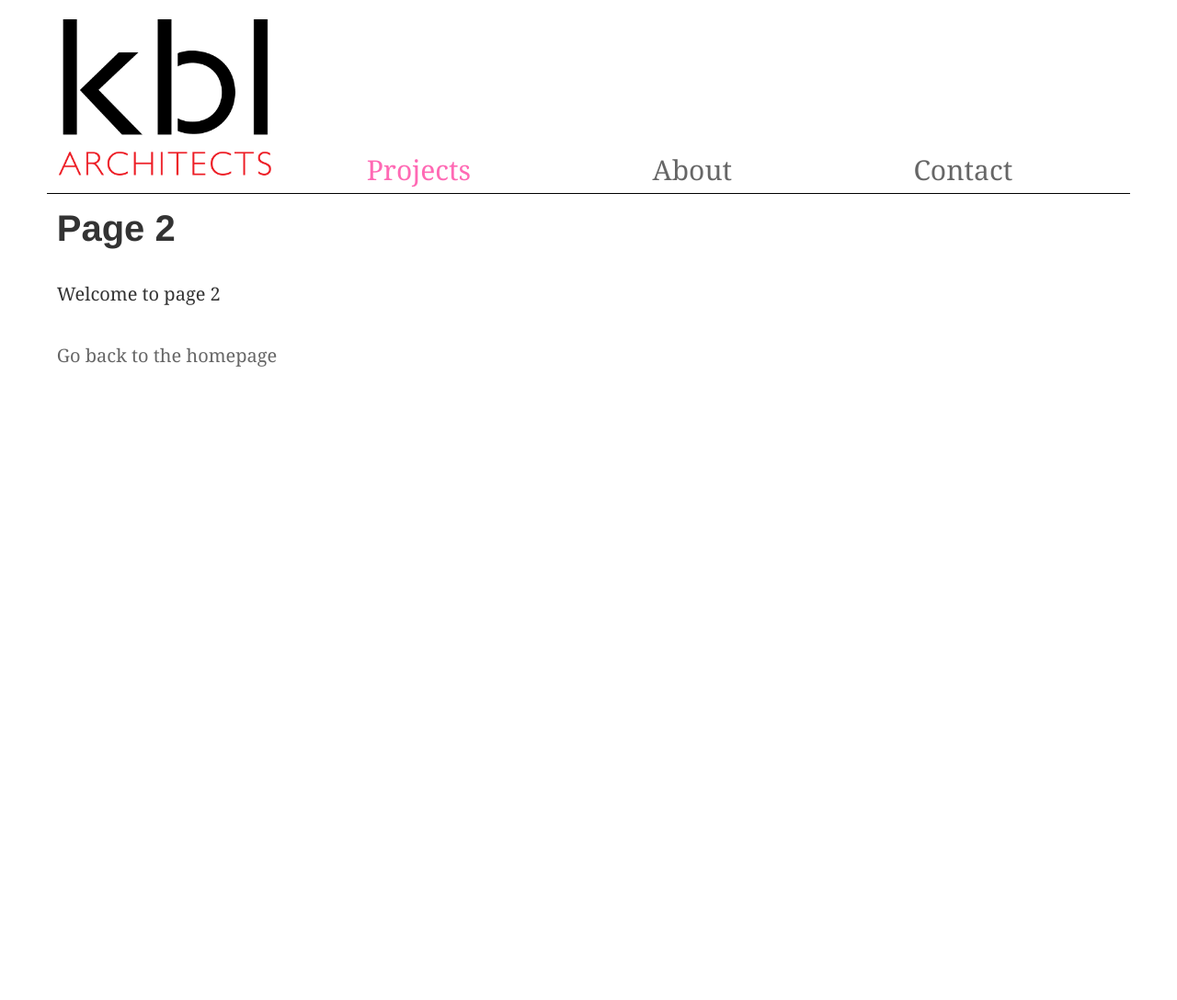
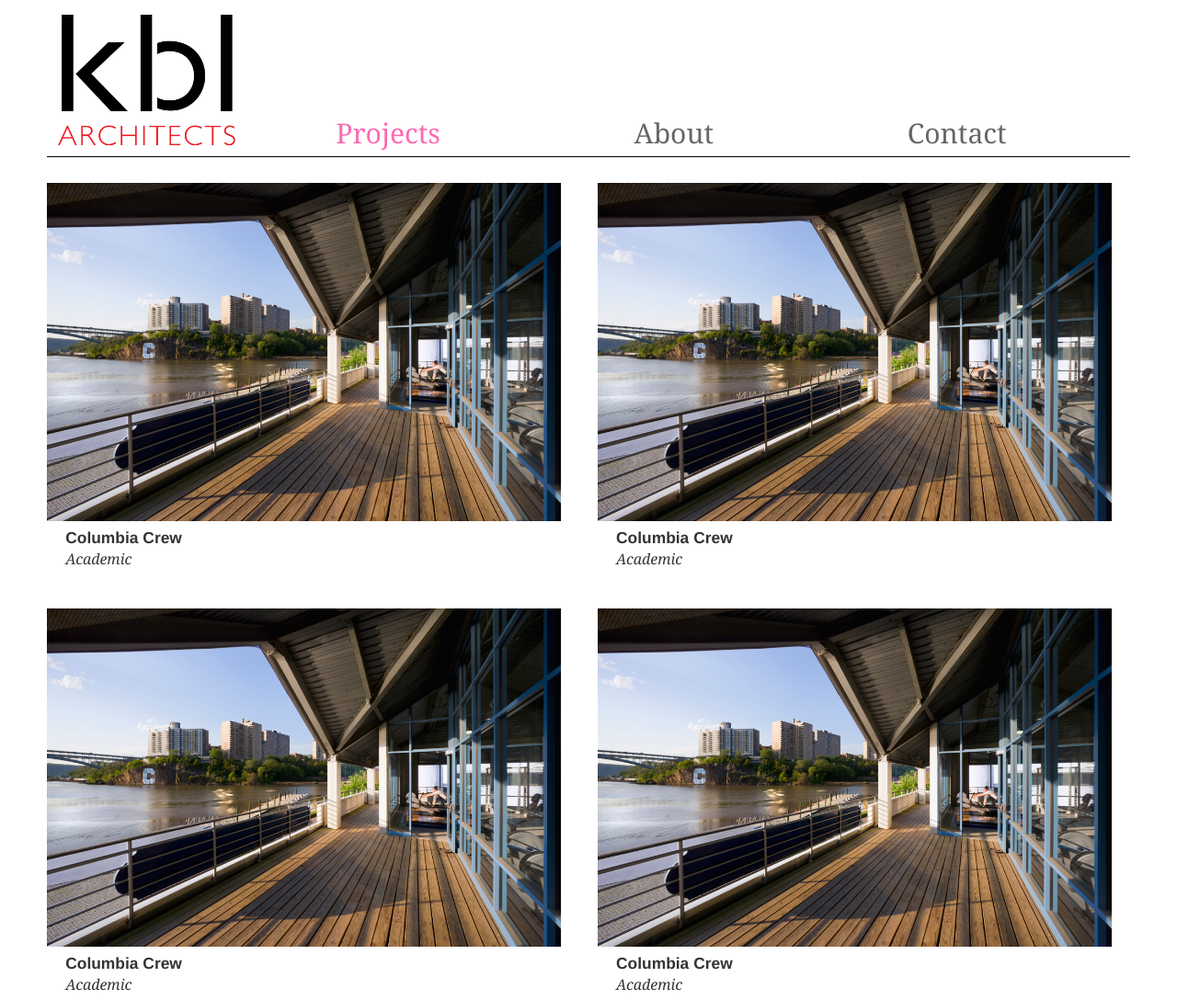
Before and after one commit to baintonw/kbl-architects, a Gatsby site: page /projects in a window 1280 px wide. Shown: the top 1088 px of the page at 92% size. Before the commit the page ends 800 px from the top, so only its background shows below. Built offline with nearby package versions, Linux system fonts and the light colour scheme; Gatsby itself is replaced by a stand-in of ours; a web font is replaced by a local one.

Commit message:
hero, project card, project grid started

```diff
--- a/src/components/header.js
+++ b/src/components/header.js
@@ -18,6 +18,7 @@ const Header = ({ siteTitle }) => (
       // background: `inherit`,
       // backgroundColor: `lightgreen`,
       marginBottom: `.75rem`,
+      marginBottom: `1.4rem`,
 
     }}
   >
@@ -34,11 +35,11 @@ const Header = ({ siteTitle }) => (
       <Link to="/">
         <div className="logo" style={{
           // border: `1px solid black`,
-          width: `12rem`,
-          height: `10rem`,
+          width: `10rem`,
+          height: `8rem`,
           marginLeft: `2rem`,
           // marginBottom: `1.5rem`,
-          backgroundSize: `12rem`,
+          backgroundSize: `10rem`,
           backgroundRepeat: `no-repeat`,
           backgroundPosition: `center`,
           backgroundImage: `url(${logo})`,
--- a/src/components/layout.css
+++ b/src/components/layout.css
@@ -18,10 +18,17 @@ font-family: 'Comfortaa', cursive;
 
 */
 
-html {
-  /* font-family: sans-serif; */
-  -ms-text-size-adjust: 100%;
-  -webkit-text-size-adjust: 100%;
+html, body, #___gatsby {
+  height: 100vh;
+  /* overflow: hidden; */
+}
+
+body {
+  margin: 0px;
+}
+
+div[role="group"][tabindex] {
+  height: 100%;
 }
 * {
   box-sizing: border-box;
@@ -78,6 +85,8 @@ a:hover {
   background-color: black;
 }
 
+/* LAYOUT */
+
 /* HOME */
 
 .home-content {
@@ -88,6 +97,9 @@ a:hover {
 /* PROJECTS */
 
 /* ABOUT */
+.about-content {
+  margin: 0 auto;
+}
 
 /* CONTACT */
 .contact-page {
--- a/src/components/layout.js
+++ b/src/components/layout.js
@@ -28,20 +28,25 @@ const Layout = ({ children }) => {
     <>
       <Header siteTitle={data.site.siteMetadata.title} />
       <div
+        className="pageContent"
         style={{
           margin: `0 auto`,
+          // backgroundColor: `honeydew`,
           maxWidth: 1200,
           // border: `1px solid black`,
-          padding: `0 1.0875rem 1.45rem`,
+          padding: `0rem 1rem 0rem 0`,
+          // padding: `1rem`,
           // overflow: `hidden`,
+          maxWidth: `92%`,
+
         }}
       >
         <main>{children}</main>
-        {/* <footer>
-          © {new Date().getFullYear()}, Built with
+        <footer>
+          © {new Date().getFullYear()},
           {` `}
-          <a href="https://www.gatsbyjs.org">Gatsby</a>
-        </footer> */}
+          <a href="#">Will Bainton</a>
+        </footer>
       </div>
 
     </>
--- a/src/pages/about.js
+++ b/src/pages/about.js
@@ -7,11 +7,11 @@ import SEO from "../components/seo"
 const AboutPage = () => (
   <Layout>
     <SEO title="Home" />
-    <div>
+    <div className="about-content">
       <h2>About</h2>
       {/* <p>Welcome to the KBL's landing page</p> */}
     </div>
-    <Link to="/projects/">Go to page 2</Link> <br />
+    {/* <Link to="/projects/">Go to page 2</Link> <br /> */}
   </Layout>
 )
 
--- a/src/pages/projects.js
+++ b/src/pages/projects.js
@@ -4,12 +4,63 @@ import { Link } from "gatsby"
 import Layout from "../components/layout"
 import SEO from "../components/seo"
 
+import crew3 from "../images/crew-3.jpg"
+
+const ProjectCard = (props) => {
+  return (
+    <div
+      className="project-card"
+      style={{
+        // width: `100%`,
+        // width: `10rem`,
+        // border: `1px solid black`,
+      }}
+    >
+      <img
+        src={crew3}
+        style={{
+          width: `100%`,
+          height: `auto`,
+          margin: `0`,
+        }}
+      />
+      <h5 style={{
+        margin: `0 0 0 1rem`,
+      }}>{props.title}</h5>
+      <p style={{
+        fontSize: `.8rem`,
+        fontWeight: `100`,
+        fontStyle: `oblique`,
+        margin: `0 0 0 1rem`,
+
+      }}>{props.category}</p>
+    </div>
+  )
+}
+
 const SecondPage = () => (
   <Layout>
     <SEO title="Page two" />
-    <div>
-      <h1>Page 2</h1>
-      <p>Welcome to page 2</p>
+    <div
+      className="projects-content"
+      style={{
+        display: `grid`,
+        gridTemplateColumns: `1fr 1fr`,
+        // gridAutoColumns: `auto`,
+        // gridAutoRows: `1fr`,
+        gridGap: `2rem`,
+
+        // width: `100%`,
+        // backgroundColor: `pink`,
+      }}
+    >
+      <ProjectCard title="Columbia Crew" category="Academic"></ProjectCard>
+      <ProjectCard title="Columbia Crew" category="Academic"></ProjectCard>
+      <ProjectCard title="Columbia Crew" category="Academic"></ProjectCard>
+      <ProjectCard title="Columbia Crew" category="Academic"></ProjectCard>
+      <ProjectCard title="Columbia Crew" category="Academic"></ProjectCard>
+
+
     </div>
     <Link to="/">Go back to the homepage</Link>
   </Layout>
```
Also changed, not shown: src/pages/index.js (+19 -11 lines).
